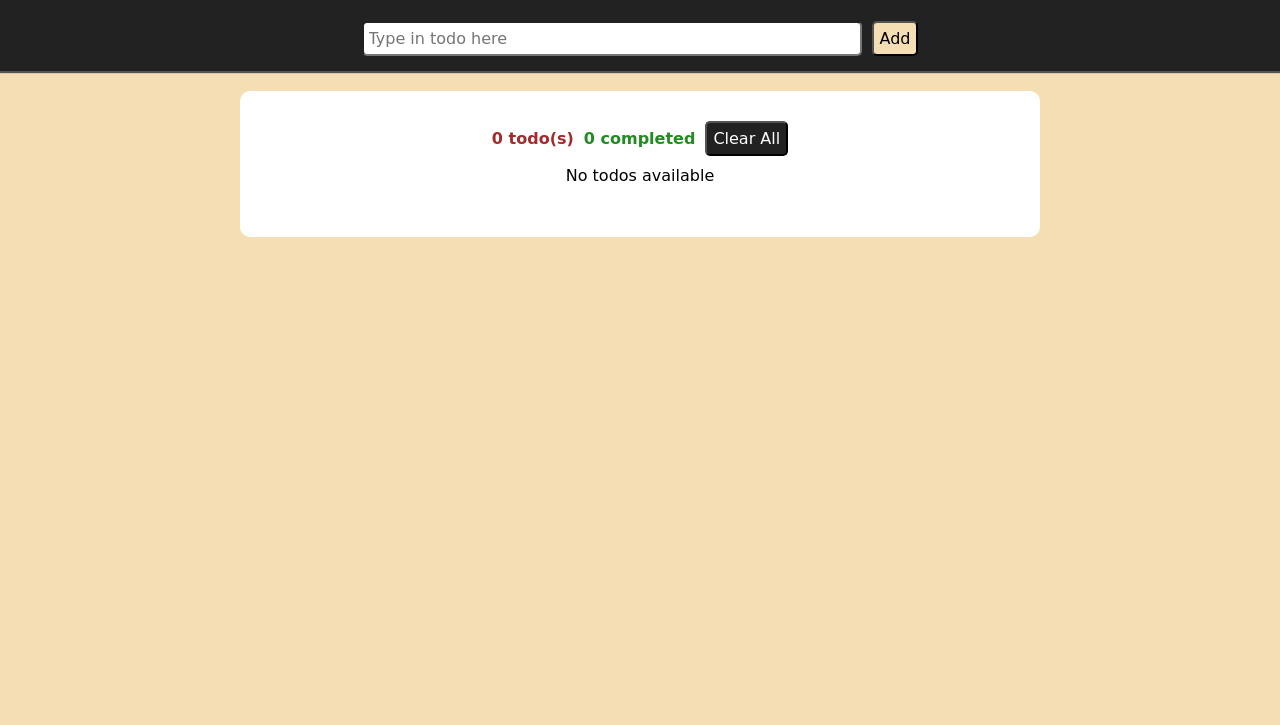
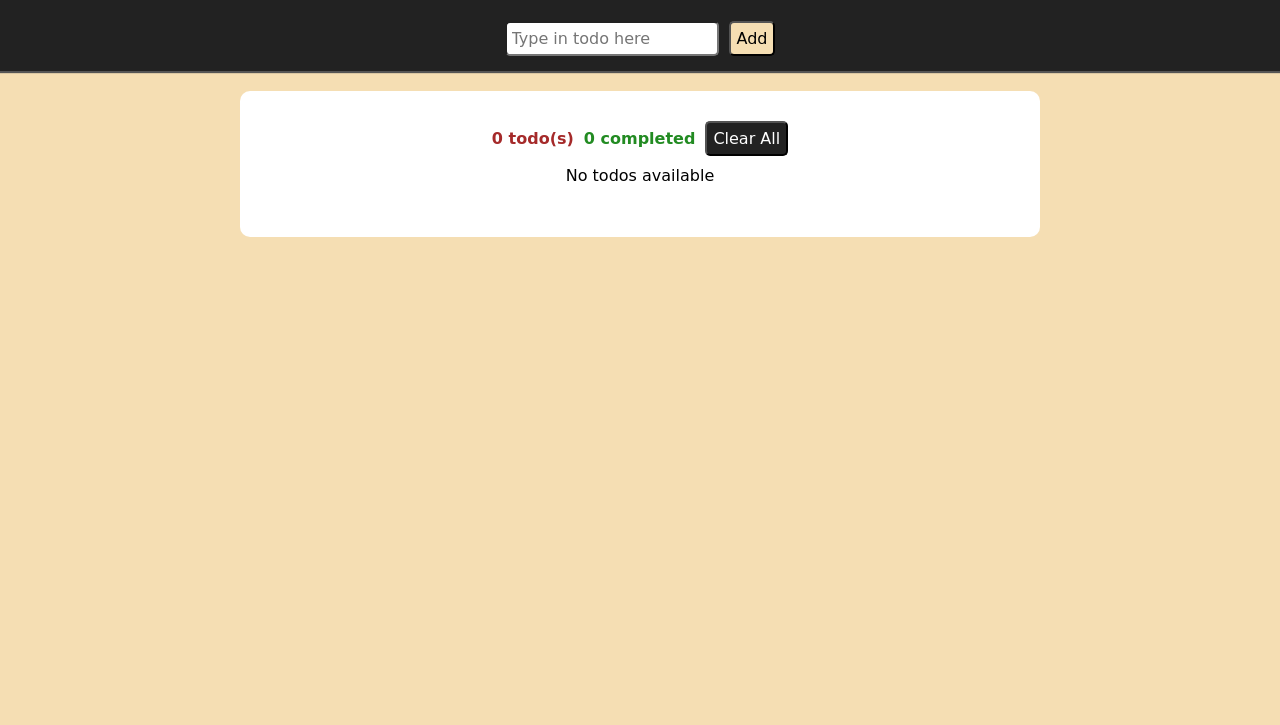
Before and after one commit to Victor-El/Genesys-TodoList-App, a plain HTML site: page index.html in a window 1280 px wide. Shown: the part 75-800 px from the top of the page. Drawn offline with Linux system fonts and the light colour scheme.

Commit message:
resolve header style

```diff
--- a/style.css
+++ b/style.css
@@ -14,6 +14,11 @@ body {
   background-color: var(--color-accent);
   font-family: var(--font-family);
 }
+
+#app {
+  width: 100vw;
+}
+
 #header {
   display: flex;
   flex-direction: column;
@@ -42,10 +47,10 @@ body {
 
 #todo-input {
   max-width: 500px;
-  width: 80vw;
+  /* width: 80vw; */
   height: 35px;
   border-radius: 5px;
-  flex-grow: 5;
+  flex-grow: 8;
   font-family: inherit;
   font-size: var(--size-font);
   padding: 5px;
```
